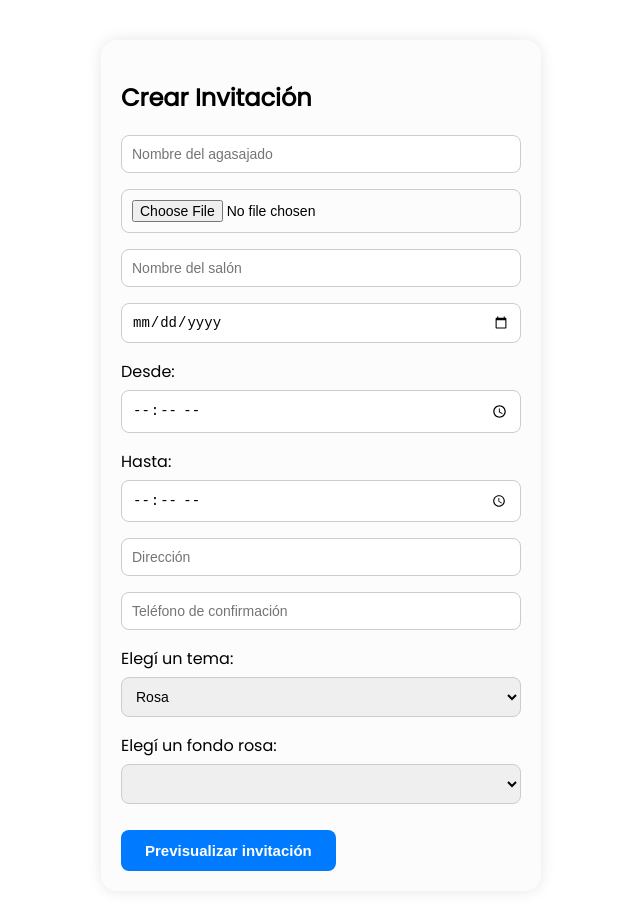
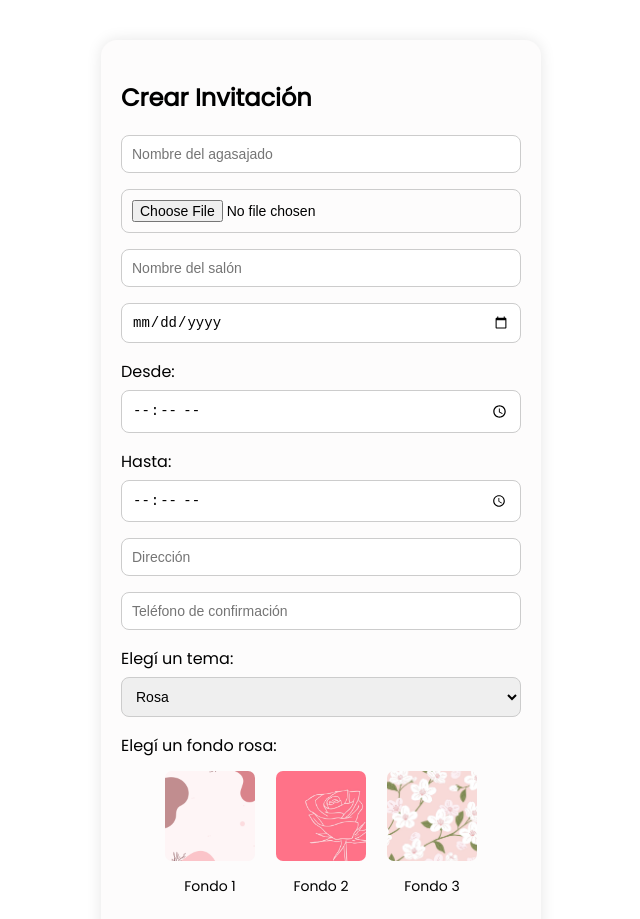
Before and after one commit to Yaninaponcec94/invitaciones, an Angular app: page /formulario in a window 1280 px wide. Shown: the top 919 px of the page, without its empty margins (319-959 px from the left). Built offline with nearby package versions, Linux system fonts and the light colour scheme.

Commit message:
subi mas imagenes y unos cambios

```diff
--- a/src/app/invitacion/invitacion.component.css
+++ b/src/app/invitacion/invitacion.component.css
@@ -300,3 +300,35 @@ p{
     font-size: 16px;
   }
 }
+
+
+.fondos-opciones {
+  display: flex;
+  gap: 15px;
+  justify-content: center;
+  flex-wrap: wrap;
+  margin-top: 10px;
+}
+
+.fondo-opcion {
+  text-align: center;
+  cursor: pointer;
+}
+
+.fondo-opcion img {
+  width: 90px;
+  height: 90px;
+  object-fit: cover;
+  border-radius: 10px;
+  border: 3px solid transparent;
+  transition: border 0.2s ease-in-out;
+}
+
+.fondo-opcion img.seleccionado {
+  border-color: #007bff;
+}
+
+.fondo-opcion p {
+  margin-top: 5px;
+  font-size: 14px;
+}
--- a/src/app/invitacion/invitacion.component.html
+++ b/src/app/invitacion/invitacion.component.html
@@ -109,48 +109,159 @@
 
       <ng-container *ngSwitchCase="'rosa'">
   <div class="form-group">
-          <label for="fondoRosa">Elegí un fondo rosa:</label>
-          <select formControlName="fondoRosa" id="fondoRosa">
-            <option value="fondo.png">Fondo 1</option>
-            <option value="fondo1.jpg">Fondo 2</option>
-            <option value="fondo2.jpg">Fondo 3</option>
-          </select>
+    <label>Elegí un fondo rosa:</label>
+    <div class="fondos-opciones">
+      <div class="fondo-opcion" (click)="seleccionarFondoRosa('fondo.png')">
+        <img
+          src="assets/fondos/fondo.png"
+          alt="Fondo 1"
+          [class.seleccionado]="invitacionForm.get('fondoRosa')?.value === 'fondo.png'"
+        />
+        <p>Fondo 1</p>
+      </div>
+      <div class="fondo-opcion" (click)="seleccionarFondoRosa('fondo1.jpg')">
+        <img
+          src="assets/fondos/fondo1.jpg"
+          alt="Fondo 2"
+          [class.seleccionado]="invitacionForm.get('fondoRosa')?.value === 'fondo1.jpg'"
+        />
+        <p>Fondo 2</p>
+      </div>
+      <div class="fondo-opcion" (click)="seleccionarFondoRosa('fondo2.jpg')">
+        <img
+          src="assets/fondos/fondo2.jpg"
+          alt="Fondo 3"
+          [class.seleccionado]="invitacionForm.get('fondoRosa')?.value === 'fondo2.jpg'"
+        />
+        <p>Fondo 3</p>
+      </div>
+    </div>
   </div>
 </ng-container>
 
 <ng-container *ngSwitchCase="'celeste'">
   <div class="form-group">
-          <label for="fondoCeleste">Elegí un fondo celeste:</label>
-          <select formControlName="fondoCeleste" id="fondoCeleste">
-            <option value="fondoceleste.jpg">Fondo 1</option>
-            <option value="fondoceleste1.jpg">Fondo 2</option>
-            <option value="fondoceleste2.jpg">Fondo 3</option>
-          </select>
+    <label>Elegí un fondo celeste:</label>
+    <div class="fondos-opciones">
+      <div class="fondo-opcion" (click)="invitacionForm.get('fondoCeleste')?.setValue('fondoceleste.jpg')">
+        <img
+          src="assets/fondos/fondoceleste.jpg"
+          alt="Fondo 1"
+          [class.seleccionado]="invitacionForm.get('fondoCeleste')?.value === 'fondoceleste.jpg'"
+        />
+        <p>Fondo 1</p>
+      </div>
+      <div class="fondo-opcion" (click)="invitacionForm.get('fondoCeleste')?.setValue('fondoceleste1.jpg')">
+        <img
+          src="assets/fondos/fondoceleste1.jpg"
+          alt="Fondo 2"
+          [class.seleccionado]="invitacionForm.get('fondoCeleste')?.value === 'fondoceleste1.jpg'"
+        />
+        <p>Fondo 2</p>
+      </div>
+      <div class="fondo-opcion" (click)="invitacionForm.get('fondoCeleste')?.setValue('fondoceleste2.jpg')">
+        <img
+          src="assets/fondos/fondoceleste2.jpg"
+          alt="Fondo 3"
+          [class.seleccionado]="invitacionForm.get('fondoCeleste')?.value === 'fondoceleste2.jpg'"
+        />
+        <p>Fondo 3</p>
+      </div>
+    </div>
   </div>
 </ng-container>
 
+
     <ng-container *ngSwitchCase="'beige'">
   <div class="form-group">
-          <label for="fondoBeige">Elegí un fondo beige:</label>
-          <select formControlName="fondoBeige" id="fondoBeige">
-            <option value="fondobeige.jpg">Fondo 1</option>
-            <option value="fondobeige1.jpg">Fondo 2</option>
-            <option value="fondobeige2.jpg">Fondo 3</option>
-          </select>
+    <label>Elegí un fondo beige:</label>
+    <div class="fondos-opciones">
+      <div class="fondo-opcion" (click)="invitacionForm.get('fondoBeige')?.setValue('fondobeige.jpg')">
+        <img
+          src="assets/fondos/fondobeige.jpg"
+          alt="Fondo 1"
+          [class.seleccionado]="invitacionForm.get('fondoBeige')?.value === 'fondobeige.jpg'"
+        />
+        <p>Fondo 1</p>
+      </div>
+      <div class="fondo-opcion" (click)="invitacionForm.get('fondoBeige')?.setValue('fondobeige1.jpg')">
+        <img
+          src="assets/fondos/fondobeige1.jpg"
+          alt="Fondo 2"
+          [class.seleccionado]="invitacionForm.get('fondoBeige')?.value === 'fondobeige1.jpg'"
+        />
+        <p>Fondo 2</p>
+      </div>
+      <div class="fondo-opcion" (click)="invitacionForm.get('fondoBeige')?.setValue('fondobeige2.jpg')">
+        <img
+          src="assets/fondos/fondobeige2.jpg"
+          alt="Fondo 3"
+          [class.seleccionado]="invitacionForm.get('fondoBeige')?.value === 'fondobeige2.jpg'"
+        />
+        <p>Fondo 3</p>
+      </div>
+    </div>
   </div>
 </ng-container>
 
 <ng-container *ngSwitchCase="'dibujitos'">
   <div class="form-group">
-          <label for="fondoDibujitos">Elegí un fondo beige:</label>
-          <select formControlName="fondoDibujitos" id="fondoDibujitos">
-            <option value="dinosaurio.png">Dinosaurio</option>
-            <option value="toystory.jpg">Toy story</option>
-            <option value="pawpatrol.png">Paw patrol</option>
-            <option value="granjazenon.png">Granja zenon</option>
-          </select>
+    <label>Elegí un fondo:</label>
+    <div class="fondos-opciones">
+      <div class="fondo-opcion" (click)="invitacionForm.get('fondoDibujitos')?.setValue('dinosaurio.png')">
+        <img
+          src="assets/fondos/dinosaurio.png"
+          alt="Dinosaurio"
+          [class.seleccionado]="invitacionForm.get('fondoDibujitos')?.value === 'dinosaurio.png'"
+        />
+        <p>Dinosaurio</p>
+      </div>
+      <div class="fondo-opcion" (click)="invitacionForm.get('fondoDibujitos')?.setValue('toystory.jpg')">
+        <img
+          src="assets/fondos/toystory.jpg"
+          alt="Toy Story"
+          [class.seleccionado]="invitacionForm.get('fondoDibujitos')?.value === 'toystory.jpg'"
+        />
+        <p>Toy Story</p>
+      </div>
+      <div class="fondo-opcion" (click)="invitacionForm.get('fondoDibujitos')?.setValue('pawpatrol.png')">
+        <img
+          src="assets/fondos/pawpatrol.png"
+          alt="Paw Patrol"
+          [class.seleccionado]="invitacionForm.get('fondoDibujitos')?.value === 'pawpatrol.png'"
+        />
+        <p>Paw Patrol</p>
+      </div>
+      <div class="fondo-opcion" (click)="invitacionForm.get('fondoDibujitos')?.setValue('granjazenon.png')">
+        <img
+          src="assets/fondos/granjazenon.png"
+          alt="Granja de Zenón"
+          [class.seleccionado]="invitacionForm.get('fondoDibujitos')?.value === 'granjazenon.png'"
+        />
+        <p>Granja de Zenón</p>
+      </div>
+      <div class="fondo-opcion" (click)="invitacionForm.get('fondoDibujitos')?.setValue('marvel.jpg')">
+        <img
+          src="assets/fondos/marvel.jpg"
+          alt="marvel"
+          [class.seleccionado]="invitacionForm.get('fondoDibujitos')?.value === 'marvel.jpg'"
+        />
+        <p>Marvel</p>
+         </div>
+        <div class="fondo-opcion" (click)="invitacionForm.get('fondoDibujitos')?.setValue('princesas.jpg')">
+        <img
+          src="assets/fondos/princesas.jpg"
+          alt="princesas"
+          [class.seleccionado]="invitacionForm.get('fondoDibujitos')?.value === 'princesas.jpg'"
+        />
+        <p>Princesas</p>
+      </div>
+
+    </div>
   </div>
 </ng-container>
+
+
 
     </ng-container>
 
--- a/src/app/invitacion/invitacion.component.ts
+++ b/src/app/invitacion/invitacion.component.ts
@@ -150,6 +150,9 @@ irAFinal(): void {
   this.router.navigate(['/final']);
 }
 
+seleccionarFondoRosa(fondo: string): void {
+  this.invitacionForm.get('fondoRosa')?.setValue(fondo);
+}
 
 
 }
```
Also changed, not shown: src/assets/fondos/marvel.jpg (added), src/assets/fondos/princesas.jpg (added). Lines whose indentation alone changed are shown as unchanged.
